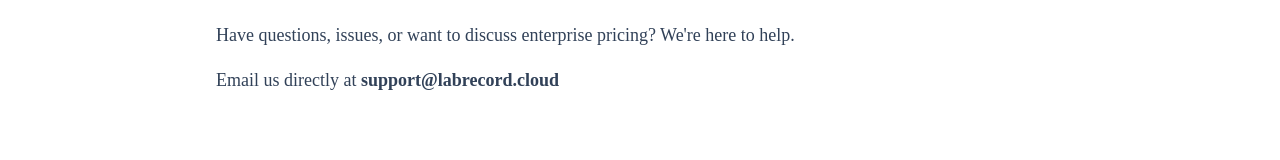
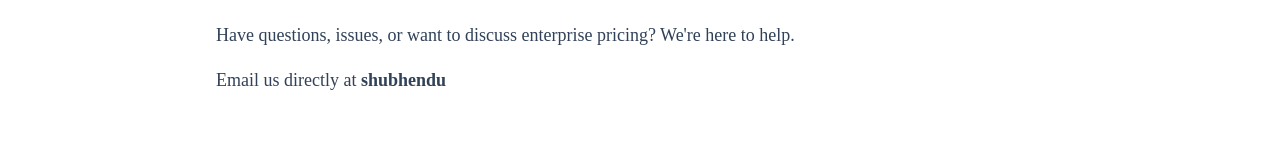
Before and after one commit to ShubhenduGhorai/LabRecord-AI-Beta, a Next.js app: page /contact in a window 1280 px wide. Shown: the part 188-348 px from the top of the page. Built offline with nearby package versions, Linux system fonts and the light colour scheme; no server answers.

Commit message:
Change contact email to 'shubhendu'
Updated contact email address in the contact page.

```diff
--- a/src/app/contact/page.tsx
+++ b/src/app/contact/page.tsx
@@ -15,7 +15,7 @@
             <div className="prose prose-slate max-w-none text-lg leading-relaxed text-slate-700">
                 <p>Have questions, issues, or want to discuss enterprise pricing? We're here to help.</p>
                 <p className="mt-4">
-                    Email us directly at <strong>support@labrecord.cloud</strong>
+                    Email us directly at <strong>shubhendu</strong>
                 </p>
             </div>
         </div>
```
